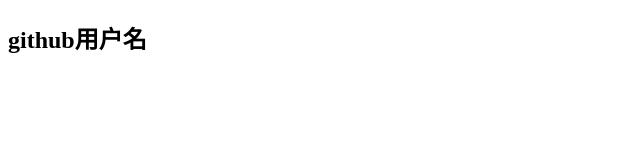
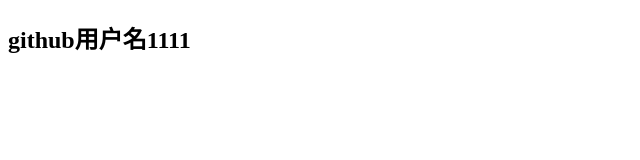
Before and after one commit to hongning/testApp, a plain HTML site: page 1226/test.html in a window 1280 px wide. Shown: the full height of the page, 0-640 px from the left. Drawn offline with Linux system fonts and the light colour scheme.

Commit message:
mode test.html

```diff
--- a/1226/test.html
+++ b/1226/test.html
@@ -5,7 +5,7 @@
 	<title>Document</title>
 </head>
 <body>
-<h2>github用户名</h2>
+<h2>github用户名1111</h2>
 
 </body>
 </html>
```
